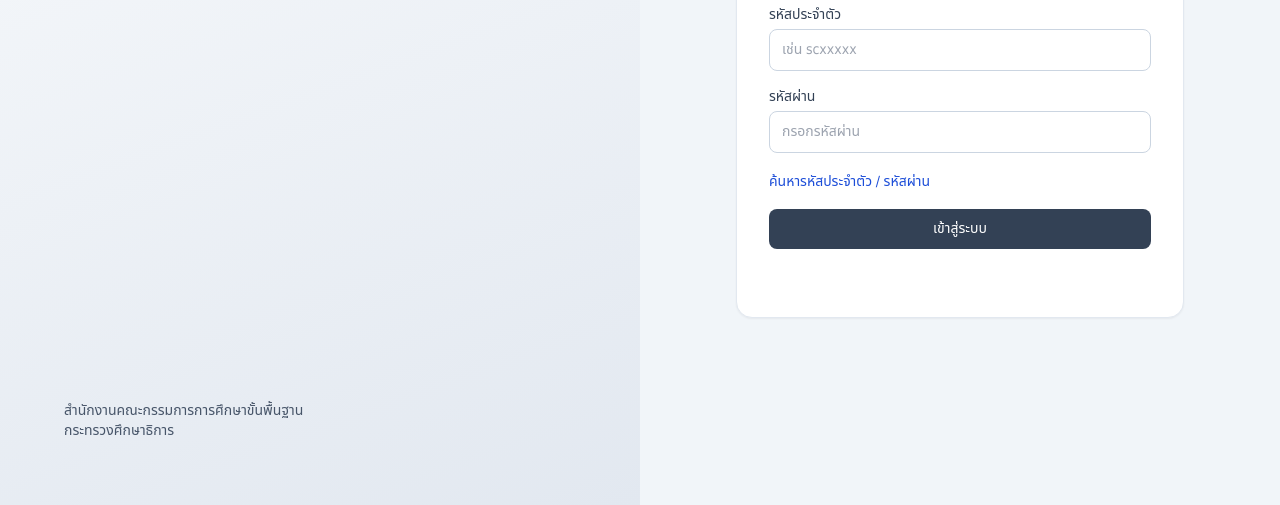
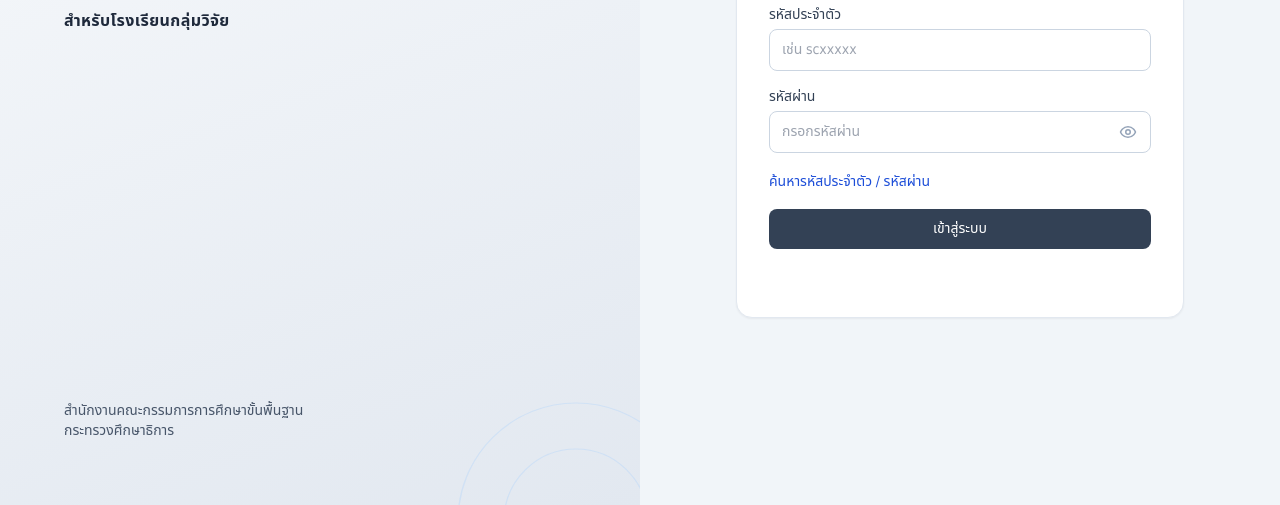
Before and after one commit to BabuEiEi/curriculum-submit-frontend, a website: page index.html in a window 1280 px wide. Shown: the part 295-800 px from the top of the page. Drawn offline with Linux system fonts and the light colour scheme.

Commit message:
feat: เพิ่มฟีเจอร์แสดง/ซ่อนรหัสผ่านในฟอร์มล็อกอิน พร้อมปรับปรุง UI

```diff
--- a/css/style.css
+++ b/css/style.css
@@ -34,6 +34,35 @@ body {
 .left-panel>footer {
     position: relative;
     z-index: 1;
+}
+
+/* Password show/hide toggle */
+.password-wrapper {
+    position: relative;
+    display: flex;
+    align-items: center;
+}
+
+.password-wrapper input {
+    padding-right: 2.75rem;
+}
+
+.password-toggle-btn {
+    position: absolute;
+    right: 0.65rem;
+    display: flex;
+    align-items: center;
+    justify-content: center;
+    color: #94a3b8;
+    background: transparent;
+    border: none;
+    cursor: pointer;
+    padding: 0.25rem;
+    transition: color 0.15s;
+}
+
+.password-toggle-btn:hover {
+    color: #475569;
 }
 
 #alert-box {
--- a/index.html
+++ b/index.html
@@ -12,11 +12,18 @@
       <section class="relative md:w-1/2 p-8 md:p-12 lg:p-16 flex flex-col justify-between left-panel">
         <!-- Decorative background circles -->
         <svg class="deco-circles" aria-hidden="true" focusable="false" xmlns="http://www.w3.org/2000/svg">
-          <circle cx="72" cy="72" r="68" />
-          <circle cx="72" cy="72" r="110" />
-          <circle cx="72" cy="72" r="155" />
-          <circle cx="300" cy="-20" r="90" />
-          <circle cx="300" cy="-20" r="138" />
+          <!-- cluster top-left -->
+          <circle cx="60" cy="60" r="55" />
+          <circle cx="60" cy="60" r="95" />
+          <circle cx="60" cy="60" r="138" />
+          <circle cx="60" cy="60" r="182" />
+          <!-- cluster top-right -->
+          <circle cx="95%" cy="-30" r="90" />
+          <circle cx="95%" cy="-30" r="138" />
+          <circle cx="95%" cy="-30" r="186" />
+          <!-- accent bottom-right -->
+          <circle cx="90%" cy="102%" r="72" />
+          <circle cx="90%" cy="102%" r="118" />
         </svg>
         <div>
           <div class="flex items-center gap-4 mb-8">
@@ -37,6 +44,9 @@
           </h1>
           <p class="mt-4 text-slate-700 leading-relaxed max-w-md">
             ระบบสำหรับส่งหลักสูตร ติดตามสถานะ และจัดการข้อมูลหลักสูตรสถานศึกษาในปีการศึกษา 2569
+          </p>
+          <p class="mt-3 text-base font-semibold tracking-wide text-blue-600">
+            สำหรับโรงเรียนกลุ่มวิจัย
           </p>
         </div>
 
@@ -64,6 +74,7 @@
 
             <div>
               <label for="password" class="block text-sm font-medium text-slate-700 mb-1">รหัสผ่าน</label>
+              <div class="password-wrapper">
                 <input
                   id="password"
                   name="password"
@@ -73,6 +84,26 @@
                   placeholder="กรอกรหัสผ่าน"
                   required
                 />
+                <button
+                  type="button"
+                  id="toggle-password-btn"
+                  class="password-toggle-btn"
+                  aria-label="แสดง/ซ่อนรหัสผ่าน"
+                  tabindex="-1"
+                >
+                  <!-- eye open -->
+                  <svg id="eye-open" xmlns="http://www.w3.org/2000/svg" width="18" height="18" viewBox="0 0 24 24" fill="none" stroke="currentColor" stroke-width="2" stroke-linecap="round" stroke-linejoin="round" aria-hidden="true">
+                    <path d="M2 12s3-7 10-7 10 7 10 7-3 7-10 7-10-7-10-7z"/>
+                    <circle cx="12" cy="12" r="3"/>
+                  </svg>
+                  <!-- eye off -->
+                  <svg id="eye-off" xmlns="http://www.w3.org/2000/svg" width="18" height="18" viewBox="0 0 24 24" fill="none" stroke="currentColor" stroke-width="2" stroke-linecap="round" stroke-linejoin="round" aria-hidden="true" style="display:none">
+                    <path d="M17.94 17.94A10.07 10.07 0 0 1 12 20c-7 0-10-7-10-7a18.45 18.45 0 0 1 5.06-5.94"/>
+                    <path d="M9.9 4.24A9.12 9.12 0 0 1 12 4c7 0 10 7 10 7a18.5 18.5 0 0 1-2.16 3.19"/>
+                    <line x1="1" y1="1" x2="23" y2="23"/>
+                  </svg>
+                </button>
+              </div>
             </div>
 
             <div class="text-right">
@@ -127,5 +158,21 @@
 
     <script src="js/api.js"></script>
     <script src="js/auth.js"></script>
+    <script>
+      (function () {
+        var btn = document.getElementById("toggle-password-btn");
+        var input = document.getElementById("password");
+        var eyeOpen = document.getElementById("eye-open");
+        var eyeOff = document.getElementById("eye-off");
+        if (!btn || !input) return;
+        btn.addEventListener("click", function () {
+          var isHidden = input.type === "password";
+          input.type = isHidden ? "text" : "password";
+          eyeOpen.style.display = isHidden ? "none" : "";
+          eyeOff.style.display = isHidden ? "" : "none";
+          btn.setAttribute("aria-label", isHidden ? "ซ่อนรหัสผ่าน" : "แสดงรหัสผ่าน");
+        });
+      })();
+    </script>
   </body>
 </html>
```
Lines whose indentation alone changed are shown as unchanged.
